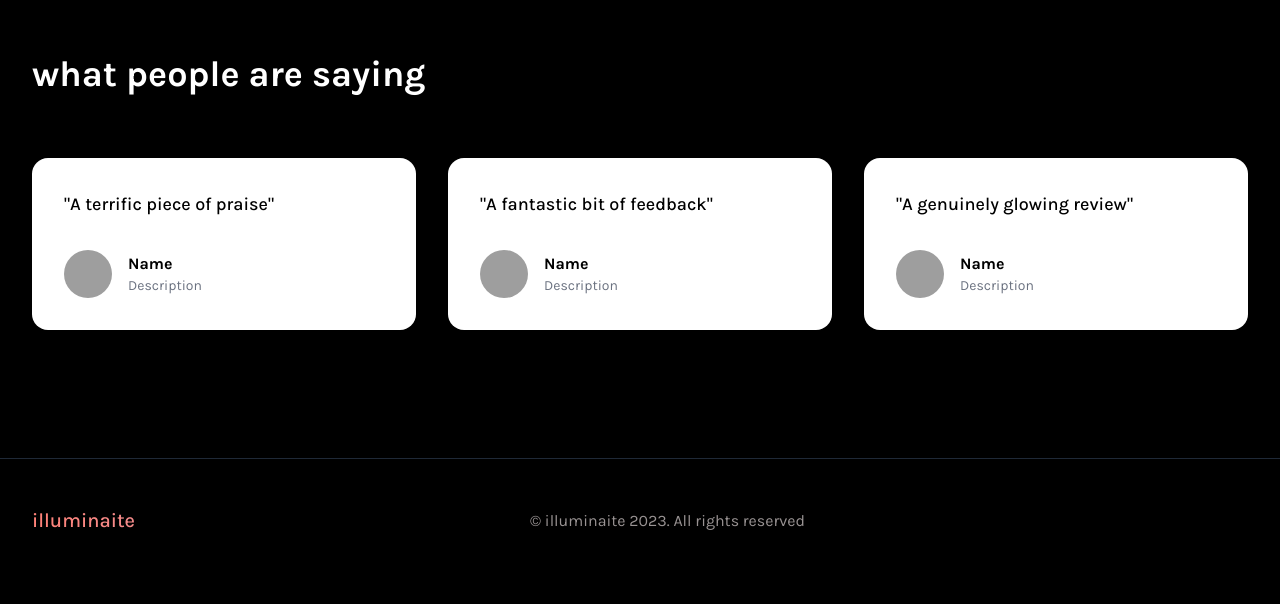
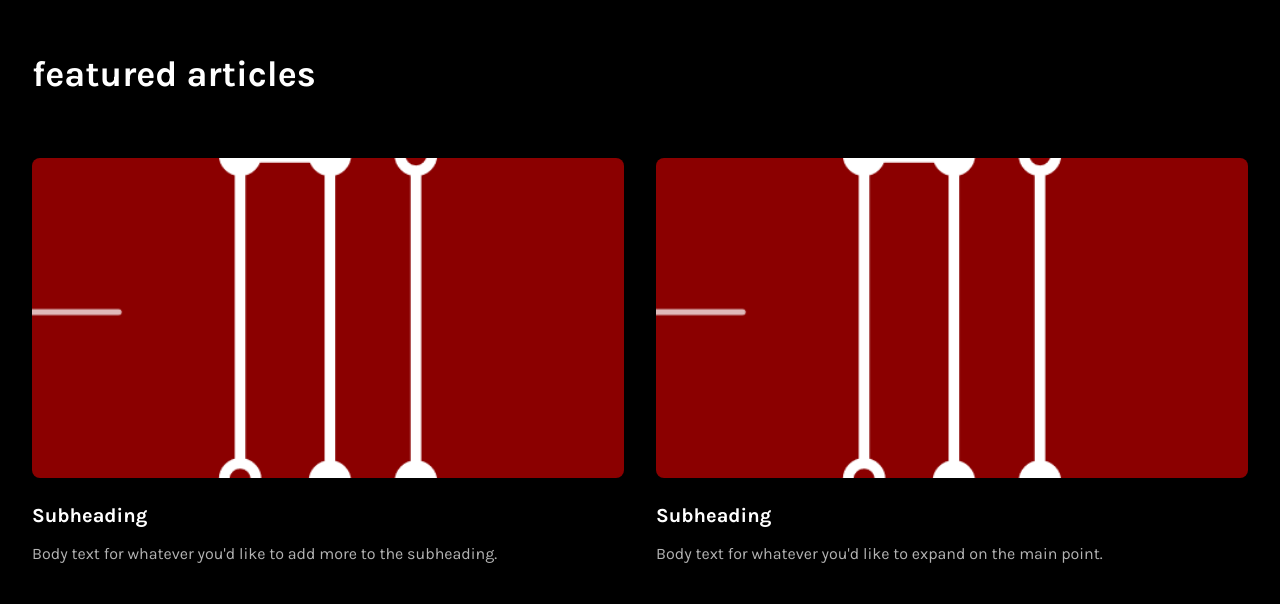
Before and after one commit to illuminaite/illuminaite.github.io, a Next.js app: page / in a window 1280 px wide. Shown: the part 2836-3440 px from the top of the page. Before the commit the page ends 3419 px from the top, so only its background shows below. Built offline with nearby package versions, Linux system fonts and the light colour scheme; grey boxes are pictures that could not be loaded; some icons are missing.

Commit message:
Added 'Articles.tsx' in main page

```diff
--- a/app/page.tsx
+++ b/app/page.tsx
@@ -5,6 +5,7 @@ import Impact from '@/components/Impact'
 import Initiatives from '@/components/Initiatives'
 import Contact from '@/components/Contact'
 import Footer from '@/components/Footer'
+import Articles from '@/components/Articles'
 
 export default function Home() {
   return (
@@ -14,6 +15,7 @@ export default function Home() {
       <About />
       <Impact />
       <Initiatives />
+        <Articles />
       <Contact />
       <Footer />
     </main>
```
